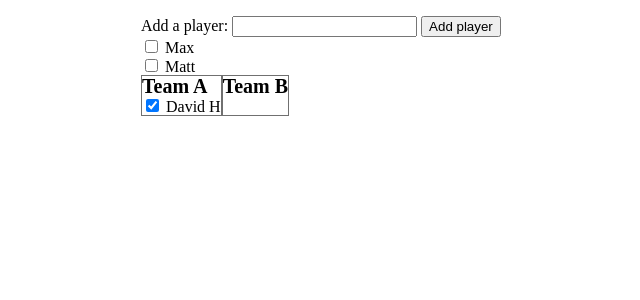
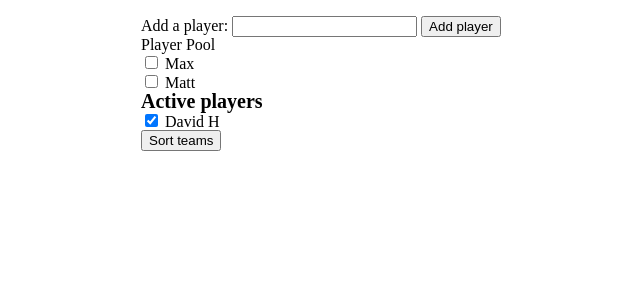
Before and after one commit to dlh89/ELO-teams, a Svelte app: page / in a window 1280 px wide. Both pictures are taken after a click on the checkbox "David H". Shown: the top 300 px of the page, without its empty margins (139-779 px from the left). Built offline with nearby package versions, Linux system fonts and the light colour scheme.

Commit message:
Add "sort teams" button which shuffles the players randomly using fisher-yates algorithm and displays the teams

```diff
--- a/src/App.svelte
+++ b/src/App.svelte
@@ -9,18 +9,23 @@
 			uid: uid++,
 			name: 'David H',
 			isPlaying: false,
+			team: null,
 		},
 		{
 			uid: uid++,
 			name: 'Max',
 			isPlaying: false,
+			team: null,
 		},
 		{
 			uid: uid++,
 			name: 'Matt',
 			isPlaying: false,
+			team: null,
 		},
 	];
+
+	let teamsPicked = false;
 
 	function handleSubmit(e) {
 		const formData = new FormData(e.target);
@@ -44,12 +49,46 @@
 		players[e.target.name - 1].isPlaying = false;
 		players = players;
 	}
+
+	function handleSortTeams() {
+		teamsPicked = true;
+		// sort the players randomly for now
+		const shuffledPlayers = fisherYatesShuffle(players);
+		let team;
+
+		shuffledPlayers.forEach(function(player, i) {
+			team = i % 2 ? 'a' : 'b';
+			player.team = team;
+		});
+	}
+
+	/**
+	 * https://bost.ocks.org/mike/shuffle/
+	 * @param items
+	 */
+	function fisherYatesShuffle(items) {
+		let currentIndex = items.length, randomItem, randomIndex;
+
+		// While there remain elements to shuffle…
+		while (currentIndex) {
+
+			// Pick a remaining element…
+			randomIndex = Math.floor(Math.random() * currentIndex--);
+
+			// And swap it with the current element.
+			randomItem = items[currentIndex];
+			items[currentIndex] = items[randomIndex];
+			items[randomIndex] = randomItem;
+		}
+
+		return items;
+	}
 </script>
 
 <main>
 	<AddPlayer on:submit={handleSubmit} />
 	<PlayerPool bind:players={players} on:change={handlePlayerSelect} />
-	<Teams bind:players={players} on:change="{handleRemovePlayer}" />
+	<Teams bind:players={players} bind:teamsPicked={teamsPicked} on:change={handleRemovePlayer} on:click={handleSortTeams} />
 </main>
 
 <style>
--- a/src/PlayerPool.svelte
+++ b/src/PlayerPool.svelte
@@ -4,6 +4,7 @@
 </script>
 
 <div>
+	<div>Player Pool</div>
 	{#each players as player}
 		{#if !player.isPlaying}
 		<div transition:slide|local>
--- a/src/Teams.svelte
+++ b/src/Teams.svelte
@@ -1,16 +1,30 @@
 <script>
 	export let players;
+	export let teamsPicked;
 </script>
 
+{#if !teamsPicked}
+	<div class="teams__pool">
+		<div class="teams__label">Active players</div>
+		{#each players as player}
+			{#if player.isPlaying}
+				<div>
+					<input type="checkbox" name="{player.uid}" id="{player.uid}" checked on:change>
+					<label for="{player.uid}">{player.name}</label>
+				</div>
+			{/if}
+		{/each}
+	</div>
+	<button on:click>Sort teams</button>
+{:else}
 	<div class="teams">
 		<div class="teams__team">
 			<div class="teams__label">Team A</div>
 			<div class="teams__playerbox">
 				<ul>
 				{#each players as player}
-					{#if player.isPlaying}
-						<input type="checkbox" name="{player.uid}" id="{player.uid}" checked on:change>
-						<label for="{player.uid}">{player.name}</label>
+					{#if player.isPlaying && player.team === 'a'}
+						<li>{player.name}</li>
 					{/if}
 				{/each}
 				</ul>
@@ -19,10 +33,18 @@
 		<div class="teams__team">
 			<div class="teams__label">Team B</div>
 			<div class="teams__playerbox">
-
+				{#each players as player}
+					{#if player.isPlaying && player.team === 'b'}
+						<div>
+							<input type="checkbox" name="{player.uid}" id="{player.uid}" checked>
+							<label for="{player.uid}">{player.name}</label>
+						</div>
+					{/if}
+				{/each}
 			</div>
 		</div>
 	</div>
+{/if}
 
 <style>
 	.teams {
@@ -31,6 +53,7 @@
 
 	.teams__team {
 		border: 1px solid #707070;
+		flex-grow: 1;
 	}
 
 	.teams__label {
```
Lines whose indentation alone changed are shown as unchanged.
